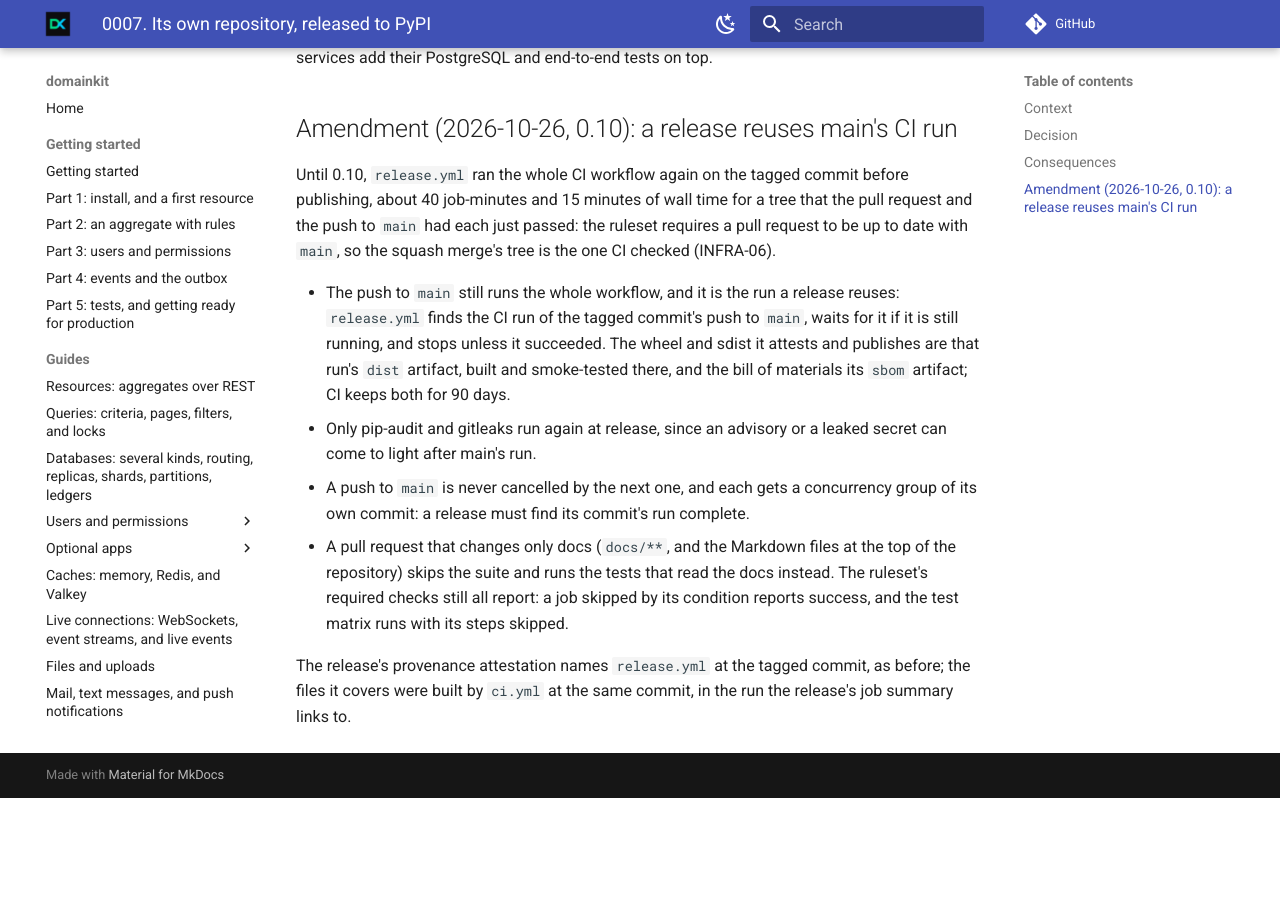
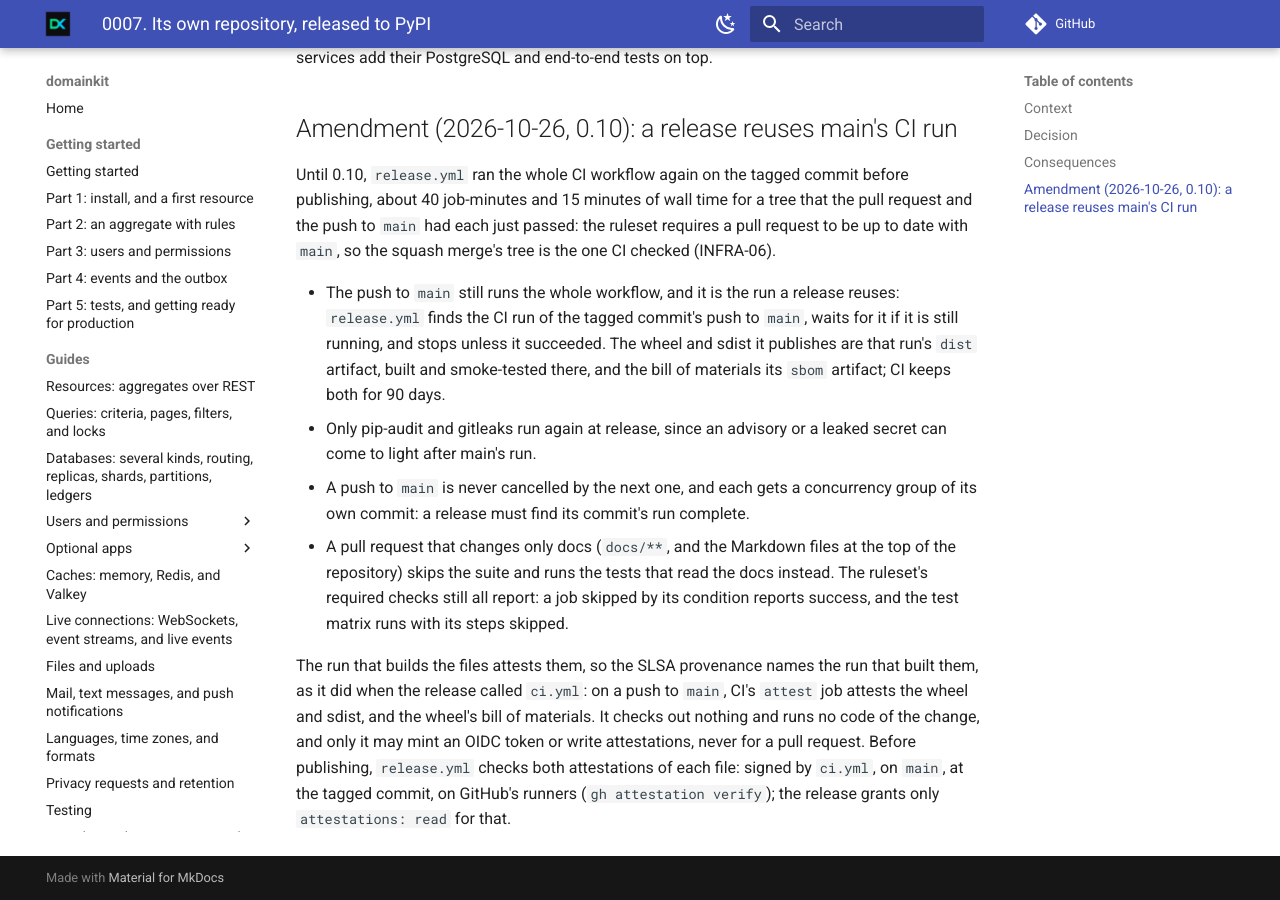
Before and after one commit to karimmattar/domainkit, an MkDocs documentation site: the page built from docs/adr/0007-own-repository-released-to-pypi.md, in a window 1280 px wide and 900 px high, scrolled down 790 px. Built offline with MkDocs 1.6.1 and Material for MkDocs 9.7.7, drawn with Linux system fonts in a browser that asks for light colours; comment, search, counter and statistics services are not loaded; before the commit the page ends 1588 px from its top, so only the background shows below that.

Commit message:
Attest in the CI run that builds the files, and check it at release
Since the release reuses main's CI run, its attest job attested files it
had only downloaded, so the SLSA provenance named the release.yml run,
which built nothing. In 0.9.2 the release called ci.yml and the build was
in the same run.

ci.yml gets an attest job: on a push to main, after build and sbom, it
attests the wheel and sdist (build provenance naming ci.yml and this run)
and the wheel's bill of materials. It checks out nothing and runs no code
of the change, and it is the only CI job with id-token or attestations
write, never on a pull request. release.yml loses its attest job, and so
its write grants; publish gains attestations: read and, before uploading,
gh attestation verify of each file: signed by ci.yml, on refs/heads/main,
at the tagged commit, on GitHub's runners, and the wheel's CycloneDX
attestation too. ADR 0007's amendment, versioning.md, SECURITY.md and the
CHANGELOG say so; test_ci.py pins the grants, the job's inputs and the
checks before publishing. zizmor finds nothing new.

Co-Authored-By: Claude Opus 5.5 <noreply@anthropic.com>
Claude-Session: https://claude.ai/code/session_01PHJB1f6AhZ5eHp561TCrvG

```diff
--- a/docs/adr/0007-own-repository-released-to-pypi.md
+++ b/docs/adr/0007-own-repository-released-to-pypi.md
@@ -52,6 +52,12 @@ so the squash merge's tree is the one CI checked (INFRA-06).
   a job skipped by its condition reports success, and the test matrix
   runs with its steps skipped.
 
-The release's provenance attestation names `release.yml` at the tagged
-commit, as before; the files it covers were built by `ci.yml` at the same
-commit, in the run the release's job summary links to.
+The run that builds the files attests them, so the SLSA provenance names
+the run that built them, as it did when the release called `ci.yml`: on
+a push to `main`, CI's `attest` job attests the wheel and sdist, and the
+wheel's bill of materials. It checks out nothing and runs no code of the
+change, and only it may mint an OIDC token or write attestations, never
+for a pull request. Before publishing, `release.yml` checks both
+attestations of each file: signed by `ci.yml`, on `main`, at the tagged
+commit, on GitHub's runners (`gh attestation verify`); the release grants
+only `attestations: read` for that.
```
Also changed, not shown: other parts of docs/adr/0007-own-repository-released-to-pypi.md (+3 -3 lines), CHANGELOG.md (+5 -2 lines), SECURITY.md (+1 -1 lines), docs/versioning.md (+7 -5 lines), 3 other files.
